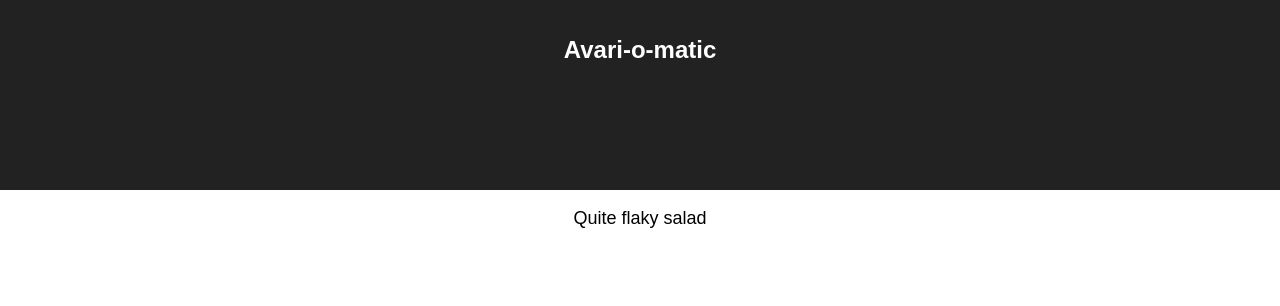
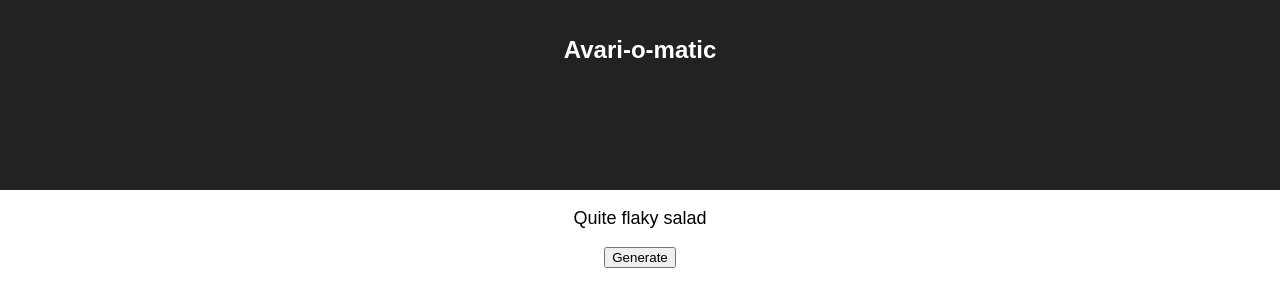
Before and after one commit to andrewmccafferty/avario-matic, a React (Create React App) app: page / in a window 1280 px wide. Shown: the top 306 px of the page. Built offline with nearby package versions, Linux system fonts and the light colour scheme.

Commit message:
Added button to generate new names

```diff
--- a/src/App.js
+++ b/src/App.js
@@ -1,17 +1,29 @@
 import React, { Component } from 'react';
-import logo from './logo.svg';
 import './App.css';
 
 class App extends Component {
+  constructor(props) {
+    super(props);
+    this.state = {productName: ""};
+  }
   getRandomArrayElement = function(items) {
     return items[Math.floor(Math.random()*items.length)];
   }
+
 
   generateProduct = function() {
     let nameStarters = ["Super", "Mildly", "Quite", "Really", "Fancy", "Ready-made",];
     let nameMiddles = [ "nutty", "peppered", "saucy", "boiled", "tasty", "flaky", "roasted", "hot", "fresh"];
     let nameEnds = ["salad", "chicken", "fish & chips", "Coca-cola", "sparkling water", "sandwich", "tuna pie", "crisps", "sausages"];
-    return `${this.getRandomArrayElement(nameStarters)} ${this.getRandomArrayElement(nameMiddles)} ${this.getRandomArrayElement(nameEnds)}`;
+    var productName = `${this.getRandomArrayElement(nameStarters)} ${this.getRandomArrayElement(nameMiddles)} ${this.getRandomArrayElement(nameEnds)}`;
+    this.setState((prevState, props) => {
+      return {productName: productName}
+    })
+
+  }
+
+  componentWillMount = function() {
+    this.generateProduct();
   }
 
   render() {
@@ -21,8 +33,9 @@ class App extends Component {
           <h1 className="App-title">Avari-o-matic</h1>
         </header>
         <p className="App-intro">
-          {this.generateProduct()}
+          {this.state.productName}
         </p>
+        <button onClick={() => this.generateProduct()}>Generate</button>
       </div>
     );
   }
```
